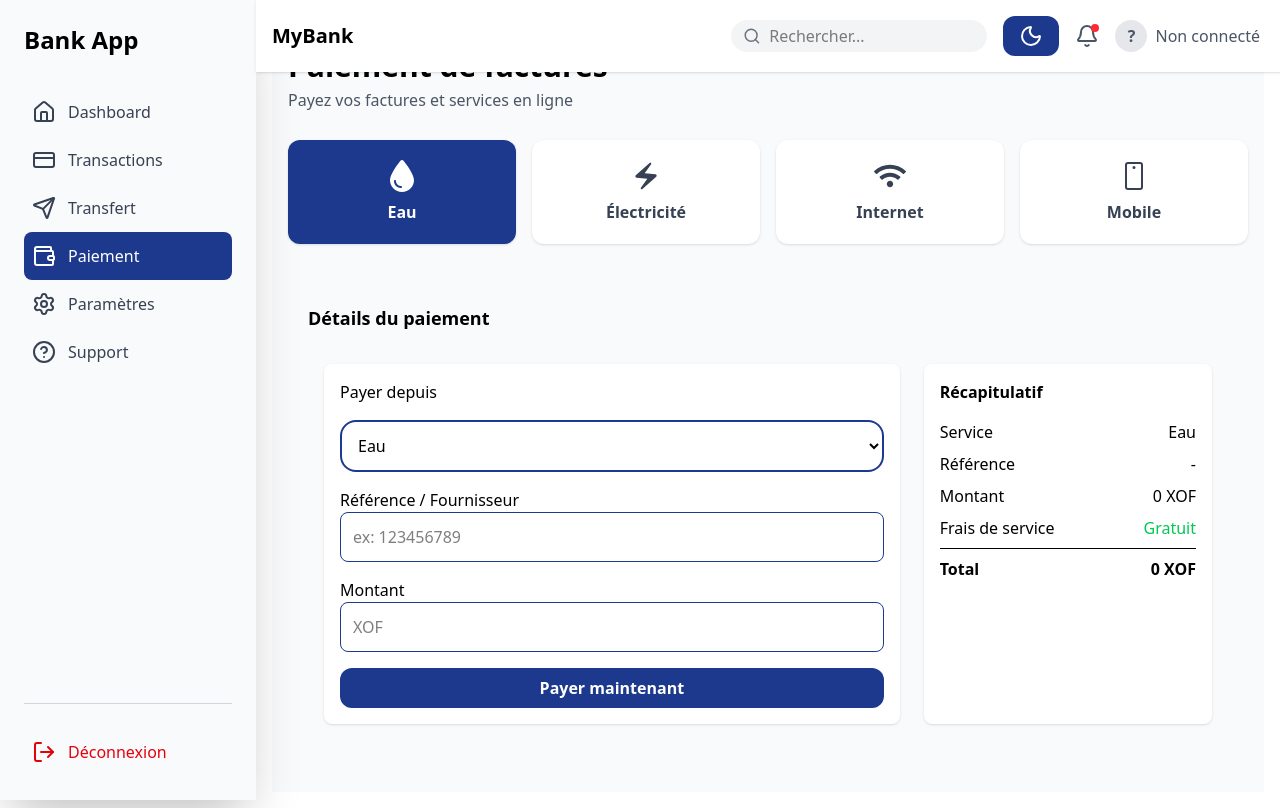
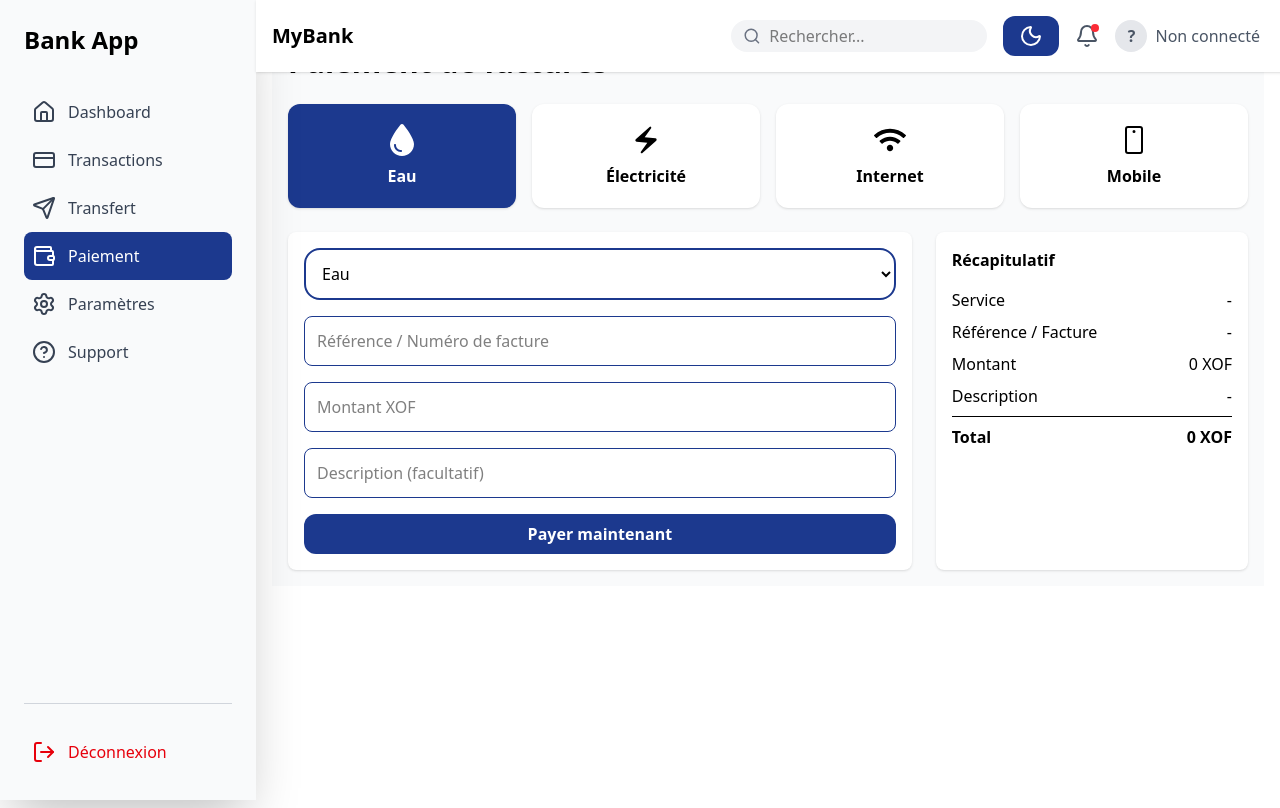
Before and after one commit to adenadams20/frontend1, a React (Vite) app: page /paiement in a window 1280 px wide. Built offline with nearby package versions, Linux system fonts and the light colour scheme.

Commit message:
updating

```diff
--- a/src/pages/Dashboard.jsx
+++ b/src/pages/Dashboard.jsx
@@ -106,7 +106,7 @@ export default function Dashboard() {
           throw new Error(`Transactions fetch failed: ${resTrans.status} ${text}`);
         }
         const dataTrans = await resTrans.json();
-        // ensure array and map amounts to strings used by UI
+
         const txs = Array.isArray(dataTrans)
           ? dataTrans.map((t) => ({
               id: t._id || t.id,
--- a/src/pages/Paiement.jsx
+++ b/src/pages/Paiement.jsx
@@ -1,8 +1,10 @@
-import React, { useState } from "react";
+import React, { useState, useRef } from "react";
 import { FaDroplet } from "react-icons/fa6";
 import { MdElectricBolt } from "react-icons/md";
 import { FaWifi } from "react-icons/fa";
 import { PiDeviceMobileCamera } from "react-icons/pi";
+import jsPDF from "jspdf";
+import html2canvas from "html2canvas";
 import Button from "../components/Button";
 import InputField from "../components/InputField";
 import Select from "../components/Select";
@@ -10,11 +12,43 @@ import Select from "../components/Select";
 export default function Paiement() {
   const [activeTab, setActiveTab] = useState("eau");
 
+  // 🔹 Formulaire (temps réel)
   const [formData, setFormData] = useState({
-    service: "Eau",
-    reference: "",
-    amount: "",
+    service: "Eau",       // label pour l'UI
+    serviceCode: "EAU",   // code backend
+    billNumber: "",       // référence facturation
+    amount: "",           // montant
+    description: "",      // description facultative
   });
+
+  // 🔹 Reçu (figé après paiement)
+  const [receiptData, setReceiptData] = useState({
+    service: "-",
+    billNumber: "-",
+    amount: 0,
+    total: 0,
+    description: "-",
+  });
+
+  const receiptRef = useRef(null);
+  const [showModal, setShowModal] = useState(false);
+  const [modalMessage, setModalMessage] = useState("");
+  const [modalStatus, setModalStatus] = useState("success");
+  const [loading, setLoading] = useState(false);
+
+  const serviceMap = {
+    Eau: "EAU",
+    Électricité: "ELECTRICITE",
+    Internet: "INTERNET",
+    Mobile: "MOBILE",
+  };
+
+  const serviceToTab = {
+    Eau: "eau",
+    Électricité: "electricite",
+    Internet: "internet",
+    Mobile: "mobile",
+  };
 
   const tabs = [
     { id: "eau", label: "Eau", icon: FaDroplet },
@@ -23,130 +57,232 @@ export default function Paiement() {
     { id: "mobile", label: "Mobile", icon: PiDeviceMobileCamera },
   ];
 
+  // 🔹 Synchronisation dropdown / tabs
   const handleChange = (e) => {
+    const { name, value } = e.target;
+    if (name === "service") {
+      setActiveTab(serviceToTab[value]);
       setFormData({
         ...formData,
-      [e.target.name]: e.target.value,
+        service: value,
+        serviceCode: serviceMap[value],
       });
+    } else {
+      setFormData({ ...formData, [name]: value });
+    }
   };
 
-  const handlePayment = (e) => {
-    e.preventDefault();
-    if (!formData.reference || !formData.amount)
-      return alert("Remplir tous les champs !");
-    alert(`Paiement de ${formData.amount} XOF pour ${formData.service} réussi !`);
+  // 🔹 Téléchargement PDF du reçu
+  const downloadReceiptPDF = async () => {
+    if (!receiptRef.current) return;
+    const canvas = await html2canvas(receiptRef.current);
+    const imgData = canvas.toDataURL("image/png");
+    const pdf = new jsPDF("p", "mm", "a4");
+    const pdfWidth = pdf.internal.pageSize.getWidth();
+    const pdfHeight = (canvas.height * pdfWidth) / canvas.width;
+    pdf.addImage(imgData, "PNG", 0, 10, pdfWidth, pdfHeight);
+    pdf.save("recu-paiement.pdf");
   };
 
+  // 🔹 Paiement avec Bearer Token
+  const handlePayment = async (e) => {
+    e.preventDefault();
 
-  const montant = parseFloat(formData.amount) || 0;
-  const frais = 0;
-  const total = montant + frais;
+    if (!formData.billNumber || !formData.amount) {
+      setModalStatus("error");
+      setModalMessage("Veuillez remplir tous les champs.");
+      setShowModal(true);
+      return;
+    }
 
+    const token = localStorage.getItem("token");
+    const accountId = localStorage.getItem("accountId"); // récupérer accountId depuis le localStorage
+
+    if (!token || !accountId) {
+      setModalStatus("error");
+      setModalMessage("Vous devez être connecté pour effectuer un paiement.");
+      setShowModal(true);
+      return;
+    }
+
+    setLoading(true);
+
+    try {
+      const response = await fetch(
+        "http://localhost:5000/api/transactions/bill-payment",
+        {
+          method: "POST",
+          headers: {
+            "Content-Type": "application/json",
+            Authorization: `Bearer ${token}`,
+          },
+          body: JSON.stringify({
+            accountId: accountId,
+            serviceCode: formData.serviceCode,
+            serviceName: formData.service,       // ajouté pour correspondre au backend
+            billNumber: formData.billNumber,
+            amount: Number(formData.amount),
+            currency: "XOF",                     // ajouté pour backend
+            description: formData.description,   // ajouté pour backend
+          }),
+        }
+      );
+
+      const data = await response.json();
+      if (!response.ok) {
+        throw new Error(data?.message || "Erreur lors du paiement.");
+      }
+
+      // ✅ Reçu figé après succès
+      setReceiptData({
+        service: formData.service,
+        billNumber: formData.billNumber,
+        amount: Number(formData.amount),
+        total: Number(formData.amount),
+        description: formData.description || "-",
+      });
+
+      setModalStatus("success");
+      setModalMessage("Paiement effectué avec succès.");
+      setShowModal(true);
+
+      // Réinitialiser le formulaire
+      setFormData({
+        service: formData.service,
+        serviceCode: formData.serviceCode,
+        billNumber: "",
+        amount: "",
+        description: "",
+      });
+
+    } catch (error) {
+      setModalStatus("error");
+      setModalMessage(error.message);
+      setShowModal(true);
+    }
+
+    setLoading(false);
+  };
 
   return (
     <div className="w-full mt-5 p-4 bg-gray-50">
-      <div>
-        <h1 className="font-semibold text-3xl mt-1">Paiement de factures</h1>
-        <p className="mt-1 mb-7 text-gray-600">Payez vos factures et services en ligne</p>
-      </div>
+      <h1 className="font-semibold text-3xl mb-6">Paiement de factures</h1>
 
+      {/* ONGLET */}
       <ul className="grid grid-cols-2 md:grid-cols-4 gap-4">
         {tabs.map((t) => (
           <li
             key={t.id}
             onClick={() => {
               setActiveTab(t.id);
-              setFormData({ service: t.label, reference: "", amount: "" });
+              setFormData({
+                service: t.label,
+                serviceCode: serviceMap[t.label],
+                billNumber: "",
+                amount: "",
+                description: "",
+              });
             }}
-            className={`cursor-pointer text-center shadow p-5 w-full rounded-xl
-              flex flex-col items-center gap-2
-              transition duration-200
-              ${activeTab === t.id ? "bg-blue-900 text-white" : "bg-white text-gray-700 hover:bg-gray-100"}`}
+            className={`cursor-pointer text-center shadow p-5 rounded-xl transition
+              ${activeTab === t.id ? "bg-blue-900 text-white" : "bg-white hover:bg-gray-100"}`}
           >
-            <t.icon className="w-8 h-8" />
+            <t.icon className="w-8 h-8 mx-auto mb-2" />
             <span className="font-semibold">{t.label}</span>
           </li>
         ))}
       </ul>
 
-      <div className="mt-6 p-5 rounded-xl">
-        <div className="py-4">
-          <h4 className="font-bold text-lg mb-4">Détails du paiement</h4>
-          <div className="flex flex-col md:flex-row gap-6 p-4 w-full">
-
-            <div className="md:w-2/3 w-full shadow p-4 bg-white rounded-lg">
-              <form onSubmit={handlePayment} autoComplete="off">
-                <h4>Payer depuis</h4>
-
-                <div className="mt-4">
-                  <Select
-                    name="service"
-                    value={formData.service}
-                    onChange={handleChange}
-                  >
+      <div className="mt-6 flex flex-col md:flex-row gap-6">
+        {/* FORMULAIRE */}
+        <div className="md:w-2/3 bg-white shadow p-4 rounded-lg">
+          <form onSubmit={handlePayment}>
+            <Select name="service" value={formData.service} onChange={handleChange}>
               <option value="Eau">Eau</option>
               <option value="Électricité">Électricité</option>
               <option value="Internet">Internet</option>
               <option value="Mobile">Mobile</option>
             </Select>
-                </div>
 
-                <div className="mt-4">
-                  <label>Référence / Fournisseur</label>
             <InputField
-                    type="text"
-                    name="reference"
-                    value={formData.reference}
+              className="mt-4"
+              name="billNumber"
+              value={formData.billNumber}
               onChange={handleChange}
-                    placeholder="ex: 123456789"
-                    autoComplete="off"
+              placeholder="Référence / Numéro de facture"
             />
-                </div>
 
-                <div className="mt-4">
-                  <label>Montant</label>
             <InputField
+              className="mt-4"
               type="number"
               name="amount"
               value={formData.amount}
               onChange={handleChange}
-                    placeholder="XOF"
-                    autoComplete="off"
+              placeholder="Montant XOF"
             />
-                </div>
 
-                <Button type="submit" className="mt-4 w-full">Payer maintenant</Button>
+            <InputField
+              className="mt-4"
+              name="description"
+              value={formData.description}
+              onChange={handleChange}
+              placeholder="Description (facultatif)"
+            />
+
+            <Button type="submit" className="mt-4 w-full" disabled={loading}>
+              {loading ? "Paiement..." : "Payer maintenant"}
+            </Button>
           </form>
         </div>
 
-            <div className="md:w-1/3 w-full bg-white shadow p-4 rounded-lg">
+        {/* 🧾 REÇU */}
+        <div ref={receiptRef} className="md:w-1/3 w-full bg-white shadow p-4 rounded-lg">
           <p className="font-semibold mb-4">Récapitulatif</p>
           <div className="flex justify-between mb-2">
             <span>Service</span>
-                <span>{formData.service}</span>
+            <span>{receiptData.service}</span>
           </div>
           <div className="flex justify-between mb-2">
-                <span>Référence</span>
-                <span>{formData.reference || "-"}</span>
+            <span>Référence / Facture</span>
+            <span>{receiptData.billNumber}</span>
           </div>
           <div className="flex justify-between mb-2">
             <span>Montant</span>
-                <span>{montant} XOF</span>
+            <span>{receiptData.amount} XOF</span>
           </div>
           <div className="flex justify-between mb-2">
-                <span>Frais de service</span>
-                <span className="text-green-500">Gratuit</span>
+            <span>Description</span>
+            <span>{receiptData.description}</span>
           </div>
           <hr className="my-2" />
           <div className="flex justify-between font-semibold">
             <span>Total</span>
-                <span>{total} XOF</span>
+            <span>{receiptData.total} XOF</span>
+          </div>
+          {receiptData.amount > 0 && (
+            <Button className="mt-4 w-full" onClick={downloadReceiptPDF}>
+              Télécharger le reçu (PDF)
+            </Button>
+          )}
         </div>
       </div>
 
+      {/* MODAL */}
+      {showModal && (
+        <div className="fixed inset-0 bg-black/40 flex justify-center items-center z-50">
+          <div className="bg-white rounded-xl p-6 w-80 text-center">
+            <h2 className={`text-xl font-semibold mb-3 ${modalStatus === "success" ? "text-green-600" : "text-red-600"}`}>
+              {modalStatus === "success" ? "Paiement réussi" : "Erreur"}
+            </h2>
+            <p>{modalMessage}</p>
+            <button
+              onClick={() => setShowModal(false)}
+              className="mt-6 bg-blue-900 text-white px-4 py-2 rounded-lg w-full"
+            >
+              Fermer
+            </button>
           </div>
         </div>
-      </div>
+      )}
     </div>
   );
 }
```
Also changed, not shown: package.json (+4 -4 lines), 1 other file (tests, documents, lock files or other folders). Lines whose indentation alone changed are shown as unchanged.
